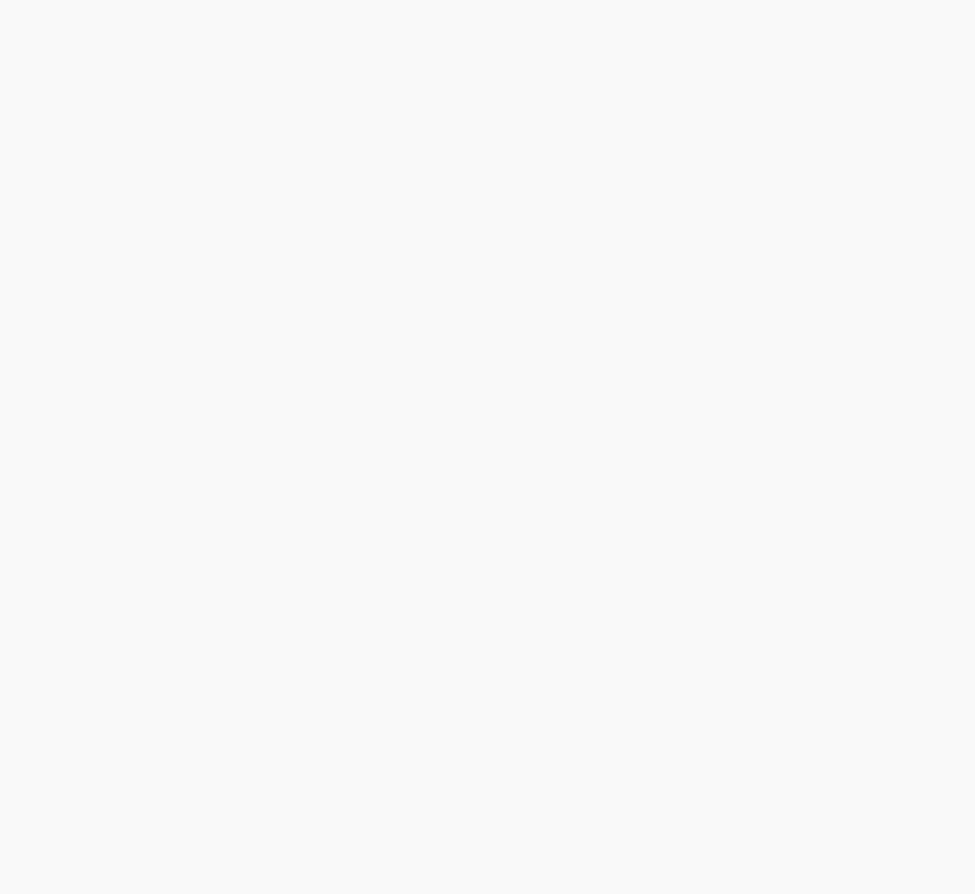
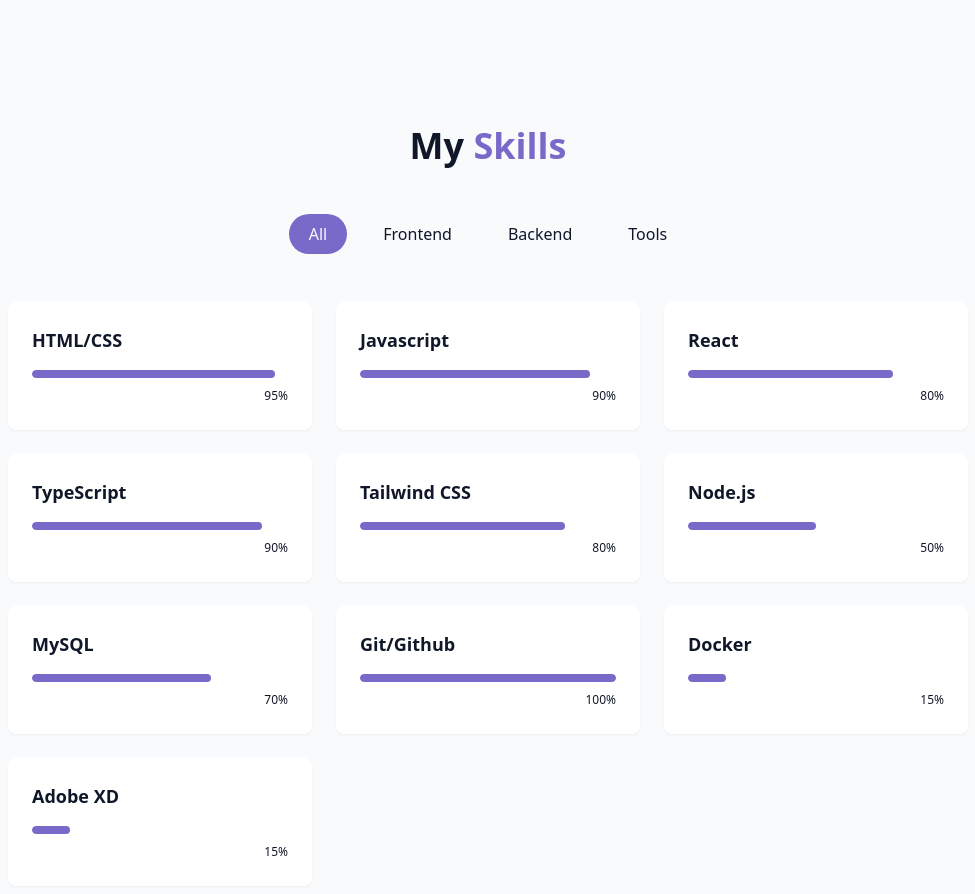
Before and after one commit to victoriaWalshHerranz/portfolio, a React (Vite) app: page / in a window 1280 px wide. Shown: the part 1500-2394 px from the top of the page, without its empty margins (152-1127 px from the left). Before the commit the page ends 1530 px from the top, so only its background shows below. Built offline with nearby package versions, Linux system fonts and the light colour scheme.

Commit message:
added skills section

```diff
--- /dev/null
+++ b/src/components/SkillsSection.jsx
@@ -0,0 +1,73 @@
+import { useState } from "react";
+import { cn } from "../lib/utils";
+
+const skills = [
+  { name: "HTML/CSS", level: 95, category: "frontend" },
+  { name: "Javascript", level: 90, category: "frontend" },
+  { name: "React", level: 80, category: "frontend" },
+  { name: "TypeScript", level: 90, category: "frontend" },
+  { name: "Tailwind CSS", level: 80, category: "frontend" },
+
+  { name: "Node.js", level: 50, category: "backend" },
+  { name: "MySQL", level: 70, category: "backend" },
+
+  { name: "Git/Github", level: 100, category: "tools" },
+  { name: "Docker", level: 15, category: "tools" },
+  { name: "Adobe XD", level: 15, category: "tools" },
+];
+
+const categories = ["all", "frontend", "backend", "tools"];
+export const SkillsSection = () => {
+  const [activeCategory, setActiveCategory] = useState("all");
+  const filteredSkills = skills.filter(
+    (skill) => activeCategory === "all" || skill.category === activeCategory
+  );
+  return (
+    <section id="skills" className="py-24 px-4 relative bg-secondary/30">
+      <div className="container mx-auto max-w-5xl">
+        <h2 className="text-3xl md:text-4xl font-bold mb-12 text-center">
+          My <span className="text-primary">Skills</span>
+        </h2>
+        <div className="flex flex-wrap justify-center gap-4 mb-12">
+          {categories.map((category, key) => (
+            <button
+              key={key}
+              onClick={() => setActiveCategory(category)}
+              className={cn(
+                "px-5 py-2 rounded-full transition-colors duration-300 capitalize",
+                activeCategory === category
+                  ? "bg-primary text-primary-foreground"
+                  : "bg-secondary/70 text-foreground hover:bg-secondary"
+              )}
+            >
+              {category}
+            </button>
+          ))}
+        </div>
+        <div className="grid grid-cols-1 sm:grid-cols-2 lg:grid-cols-3 gap-6">
+          {filteredSkills.map((skill, key) => (
+            <div
+              key={key}
+              className="bg-card p-6 rounded-lg shadow-xs card-hover"
+            >
+              <div className="text-left mb-4">
+                <h3 className="font-semibold text-lg">{skill.name}</h3>
+              </div>
+              <div className="w-full bg-secondary/50 h-2 rounded-full overflow-hidden">
+                <div
+                  className="bg-primary h-2 rounded-full origin-left animate-[grow_1.5s_ease-out]"
+                  style={{ width: skill.level + "%" }}
+                />
+              </div>
+              <div className="text-right mt-1">
+                <span className="text-xs text-muted-foreground">
+                  {skill.level}%
+                </span>
+              </div>
+            </div>
+          ))}
+        </div>
+      </div>
+    </section>
+  );
+};
--- a/src/pages/Home.jsx
+++ b/src/pages/Home.jsx
@@ -3,6 +3,7 @@
 import { Navbar } from "../components/Navbar";
 import { HeroSection } from "../components/HeroSection";
 import { AboutSection } from "../components/AboutSection";
+import { SkillsSection } from "../components/SkillsSection";
 
 export const Home = () => {
   return (
@@ -17,6 +18,7 @@
       <main>
         <HeroSection />
         <AboutSection />
+        <SkillsSection />
       </main>
       {/* Footer */}
     </div>
```
